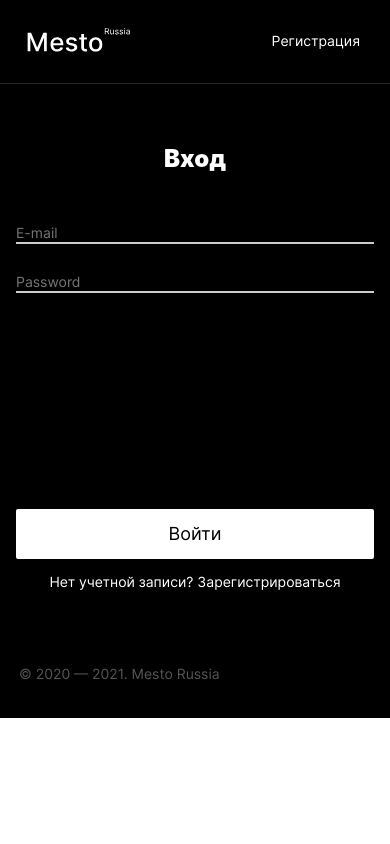
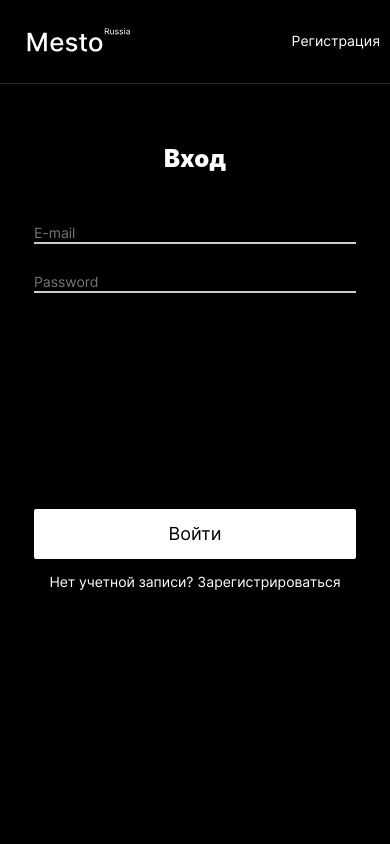
Before and after one commit to Tom-Pepper/react-mesto-auth, a React (Create React App) app: page /sign-in in a window 390 px wide. Shown: the top 844 px of the page. Built offline with nearby package versions, Linux system fonts and the light colour scheme; a web font is replaced by a local one.

Commit message:
dev: правки по адаптиву

```diff
--- a/src/blocks/authorization/__login-text/authorization__login-text.css
+++ b/src/blocks/authorization/__login-text/authorization__login-text.css
@@ -9,6 +9,7 @@
   font-weight: normal;
   font-size: 14px;
   line-height: 1.17;
+  white-space: nowrap;
 }
 
 .authorization__login-text:hover {
--- a/src/blocks/authorization/__wrapper/authorization__wrapper.css
+++ b/src/blocks/authorization/__wrapper/authorization__wrapper.css
@@ -5,5 +5,6 @@
 
   margin: 0 auto;
   padding: 60px 0;
-  width: 100%;
+  width: 90%;
+  height: 100vh;
 }
--- a/src/blocks/header/__link/header__link.css
+++ b/src/blocks/header/__link/header__link.css
@@ -14,17 +14,16 @@
   opacity: 0.8;
 }
 
+@media screen and (max-width: 906px) {
+  .header__link {
+    padding: 0 27px 0 24px;
+  }
+}
+
 @media screen and (max-width: 425px) {
   .header__link {
     max-width: 103px;
-    padding-top: 31px;
-    padding-bottom: 31px;
+    padding: 0 10px 0;
     font-size: 14px;
   }
 }
-
-@media screen and (max-width: 906px) {
-  .header__link {
-    padding: 0 30px 0 24px;
-  }
-}
```
Also changed, not shown: 2 other files (tests, documents, lock files or other folders).
